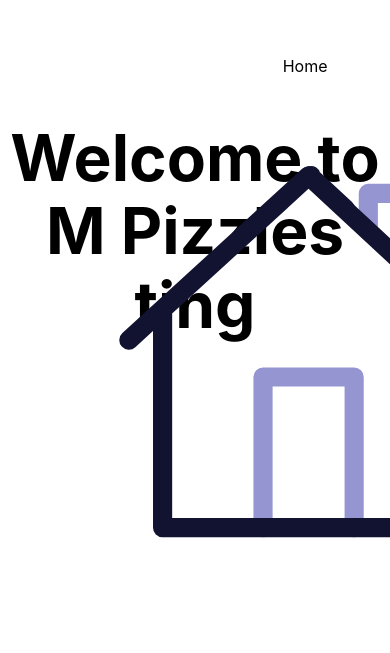
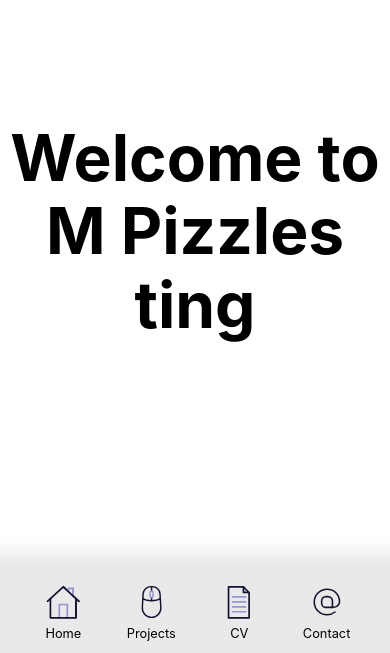
Before and after one commit to maxpetts/prtflo, a Next.js app: page / in a window 390 px wide. Shown: the part 191-844 px from the top of the page. Built offline with nearby package versions, Linux system fonts and the light colour scheme.

Commit message:
Style.css refactoring & adding media queries

```diff
--- a/styles/style.css
+++ b/styles/style.css
@@ -1,27 +1,30 @@
-.err404 {
-  margin-bottom: 1.5rem !important;
+nav > ul {
+  display: flex;
+  list-style-type: none;
 }
 
+nav > ul > li {
+  text-align: center;
+}
+
+nav > ul > li > a {
+display: flex;
+}
+
+/* Desktop. Not ultrawides */
+@media (min-width: 800px) and (max-width: 2160px) {
   nav {
     margin: 1rem 0;
     overflow: hidden;
   }
 
   nav > ul {
-  display: flex;
     float: right;
-  list-style-type: none;
-  padding: 0;
     margin: 0;
   }
 
   nav > ul > li {
-  text-align: center;
-  margin: 0.75rem 2vw;
-  padding: 0.25rem 1vw;
-  display: flex;
-  flex-direction: row-reverse;
-  overflow: visible;
+    margin: 0 2vw;
   }
 
   nav > ul > li:last-of-type {
@@ -29,41 +32,56 @@ nav > ul > li:last-of-type {
   }
 
   nav > ul > li > a {
-  margin: auto;
-  margin-left: 0.3rem;
+    display: flex;
+    flex-direction: row-reverse;
+    padding: 0.25rem 1vw;
+    line-height: 2.3rem;
+    border-radius: 3rem;
   }
 
-nav > ul > li > svg {
+  nav > ul > li > a > svg {
     height: 2.3rem !important;
+    margin-right: 0.3rem;
+    z-index: -1;
   }
 
-@media (max-width: 768px) {
+  .err404 {
+    margin-bottom: 1.5rem !important;
+  }
+}
+
+/* Handheld. Handles both portrait and landscape. */
+@media (min-width: 320px) and (max-width: 568px) {
   nav {
+    position: fixed;
+    bottom: 0;
     width: 100%;
-    margin: 0;
-    position: absolute;
-    bottom: 0px;
+    text-align: center;
+    padding: 0.75rem 0;
+    background-color: rgba(201, 201, 201, 0.4);
+    box-shadow: 1px 2px 15px 16px rgba(201, 201, 201, 0.4);
+    -webkit-box-shadow: 1px 2px 15px 16px rgba(201, 201, 201, 0.4);
+    -moz-box-shadow: 1px 2px 15px 16px rgba(201, 201, 201, 0.4);
   }
 
   nav > ul {
-    float: none;
-    margin: 0 0.5rem;
-  }
-
-  nav > ul > li {
-    text-align: center !important;
-    flex: 1 0 auto;
-    margin: 1rem 1rem;
+    margin: 0;
+    padding: 0;
+    justify-content: space-evenly;
   }
 
   nav > ul > li > a {
-    text-align: center;
+    display: flex;
+    flex-direction: column-reverse;
+    font-size: 0.8rem;
   }
 
-  nav > ul > li > a div {
-    height: 50px;
-    width: 50px;
-    margin: auto !important;
-    display: block !important;
+  nav > ul > li > a > svg {
+    height: 3rem !important;
   }
 }
+
+/* Tablet. Handles both portrait and landscape. */
+@media (min-width: 600px) and (max-width: 800px) {
+
+}
```
Lines whose indentation alone changed are shown as unchanged.
